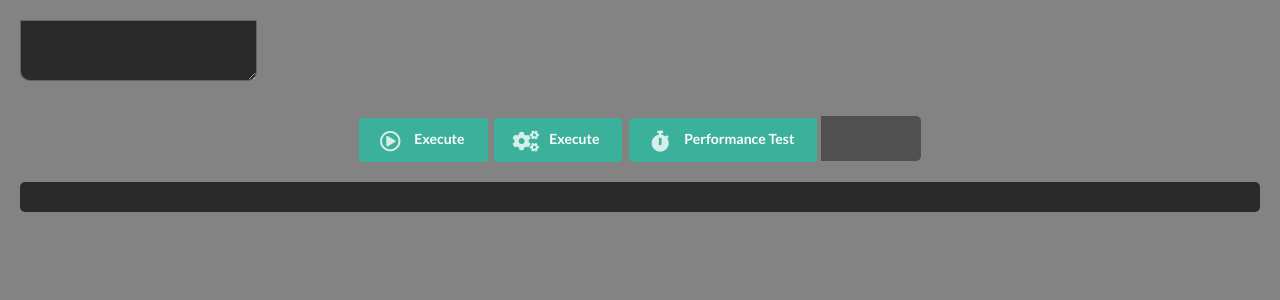
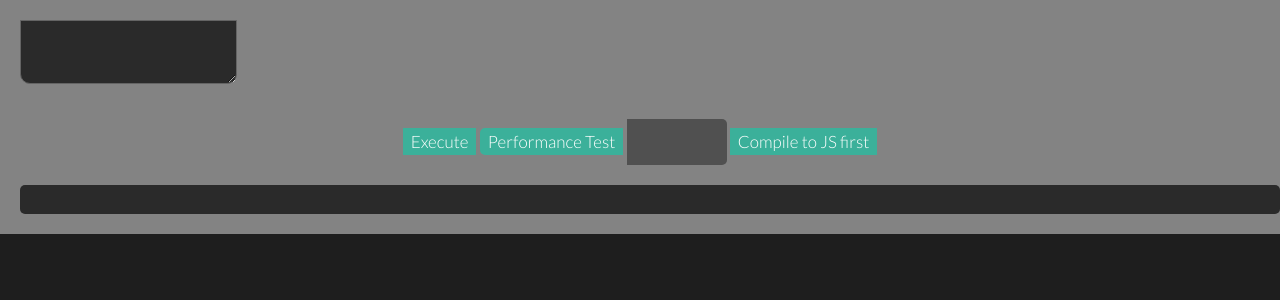
Before and after one commit to revers3ntropy/entropygames.io, a PHP site: page /entropy-script/run in a window 1280 px wide. Shown: the top 300 px of the page. Run offline with PHP 8.4, Linux system fonts and the light colour scheme.

Commit message:
Improvements to EntropyScript playground

```diff
--- a/public_html/assets/css/main.css
+++ b/public_html/assets/css/main.css
@@ -1,6 +1,5 @@
 @import url('https://fonts.googleapis.com/css2?family=Nunito:wght@300&family=Quicksand&family=Raleway:wght@200&family=Roboto:wght@300&family=Saira:wght@200&display=swap&family=Lato:wght@300&family=Roboto:wght@100&family=Roboto+Mono:wght@100&family=Josefin+Sans:wght@100&display=swap');
 @import url('./components.css');
-@import url('../lib/semantic/semantic.min.css');
 @import url('../../cdn/node_modules/hydrate-web/index.css');
 /* -------------------------------------------------- GENERAL ---------------------------------------------------- */
 
--- a/public_html/assets/js/main.js
+++ b/public_html/assets/js/main.js
@@ -174,6 +174,11 @@ export async function init({
     state.$nav = document.querySelector(`nav`);
     state.$footer = document.querySelector(`footer`);
     state.$main = document.querySelector(`main`);
+
+    // before rest so less specific than my styles
+    document.head.innerHTML = `
+        <link rel="stylesheet" href="${rootPath}/assets/lib/semantic/semantic.min.css" media="print" onload="this.media='all'">
+    ` + document.head.innerHTML;
 
     await loadNav(state.$nav);
     await loadFooter(state.$footer);
--- a/public_html/entropy-script/run/index.html
+++ b/public_html/entropy-script/run/index.html
@@ -23,6 +23,7 @@
         R.setDefaults({
 	        esPlayGroundCode: 'print("Hello World!");',
 	        esPlaygroundIterations: 10,
+            esPlaygroundCompile: false
         }, true);
 
         const editor = CodeMirror.fromTextArea(document.querySelector('textarea'), {
@@ -45,8 +46,12 @@
 	        R.set('esPlaygroundLogs', [m, ...R.get('esPlaygroundLogs')]);
         }
 
-        async function execute (compileToJS=false) {
+        async function execute () {
 	        R.set({ esPlaygroundLogs: [] });
+
+	        if (!!R.get('esPlaygroundCompile')) {
+		        outputFunc('Open the dev tools console to see output');
+	        }
 
 			const env = new es.Context();
 			env.parent = es.global;
@@ -54,7 +59,7 @@
 	        const res = run(R.get('esPlayGroundCode'), {
 		        measurePerformance: true,
                 env,
-                compileToJS
+                compileToJS: !!R.get('esPlaygroundCompile')
 	        })
 	        if (res.error) {
 		        outputFunc(res.error.str);
@@ -64,22 +69,34 @@
 		function perfTest () {
 			R.set({ esPlaygroundLogs: [] });
 
+			if (!!R.get('esPlaygroundCompile')) {
+				outputFunc('Open the dev tools console to see output');
+			}
+
 			const nIterations = parseInt(R.get('esPlaygroundIterations'));
+			if (isNaN(nIterations)) {
+                outputFunc('Invalid number of iterations');
+                return;
+            }
 
 			let totalTime = 0;
 
 			const start = performance.now();
 
 			for (let i = 0; i < nIterations; i++) {
+				const iterStart = performance.now();
+
 				const env = new es.Context();
 				env.parent = es.global;
 
 				let res = run(R.get('esPlayGroundCode'), {
 					env,
-                    measurePerformance: true
+                    measurePerformance: true,
+					compileToJS: !!R.get('esPlaygroundCompile')
                 });
 				if (res.error) outputFunc(res.error.str);
-				totalTime += res.timeData.total;
+
+				totalTime += performance.now() - iterStart;
 			}
 			const end = performance.now();
 			const average = Number((totalTime / nIterations).toPrecision(3));
@@ -97,10 +114,6 @@
     <section class="buttons">
         <button bind.click="execute()" class="ui button primary">
             <i class="ui play circle outline icon large"></i>
-            Execute
-        </button>
-        <button bind.click="execute(true)" class="ui button primary" data-tooltip="Compile to JavaScript first">
-            <i class="ui cogs icon large"></i>
             Execute
         </button>
         <button bind.click="perfTest()" class="ui button" style="border-radius: 5px 0 0 5px; margin-right: 0">
@@ -125,8 +138,11 @@
                 "
             >
         </label>
+        <button class="ui button" bind.click="this.set('esPlaygroundCompile', !esPlaygroundCompile, true)">
+            <i pump.class="ui ${esPlaygroundCompile ? 'check square outline' : 'square outline'} icon large"></i>
+            Compile to JS first
+        </button>
     </section>
-
     <section
         class="output"
         foreach="log in esPlaygroundLogs"
```
Also changed, not shown: README.md.
